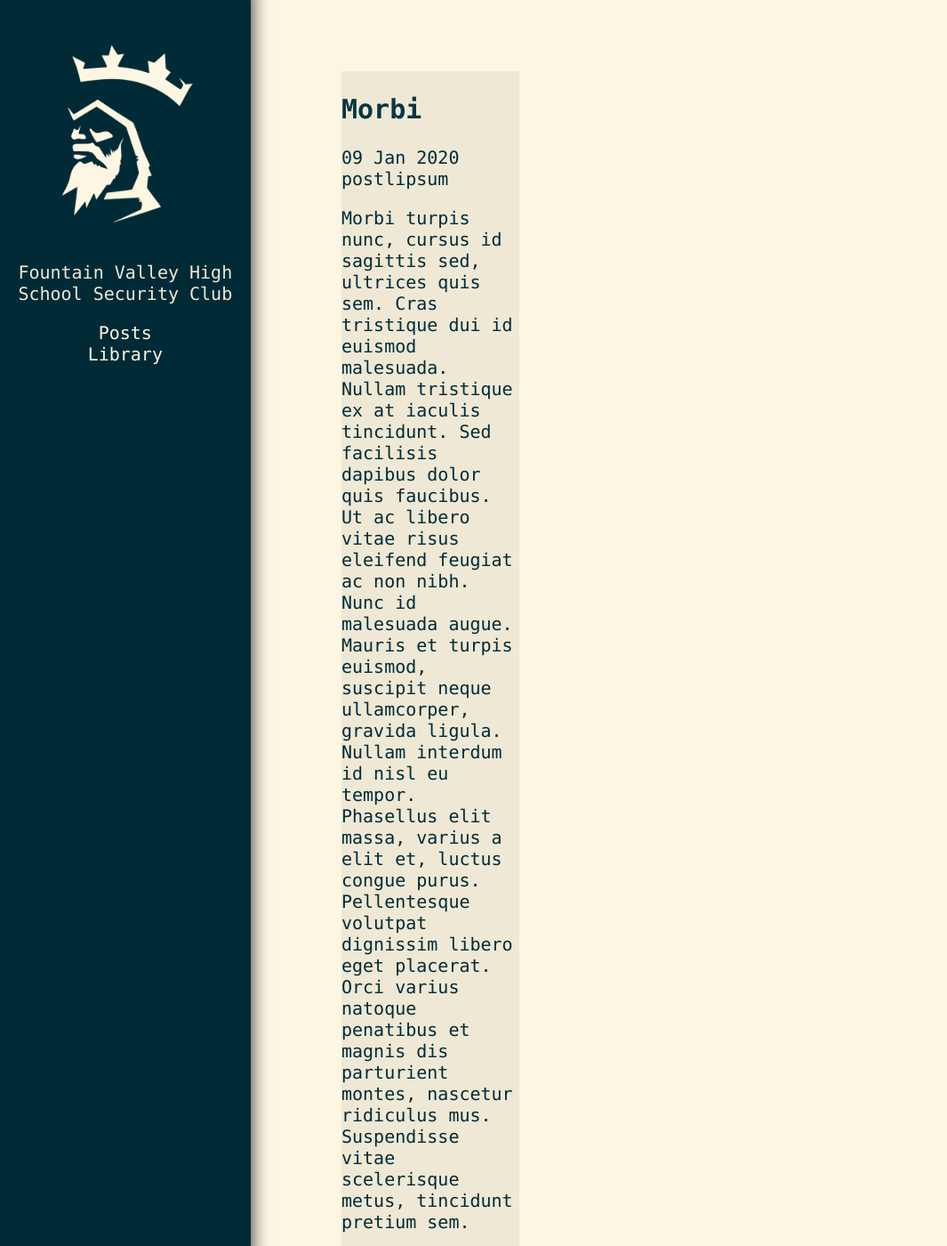
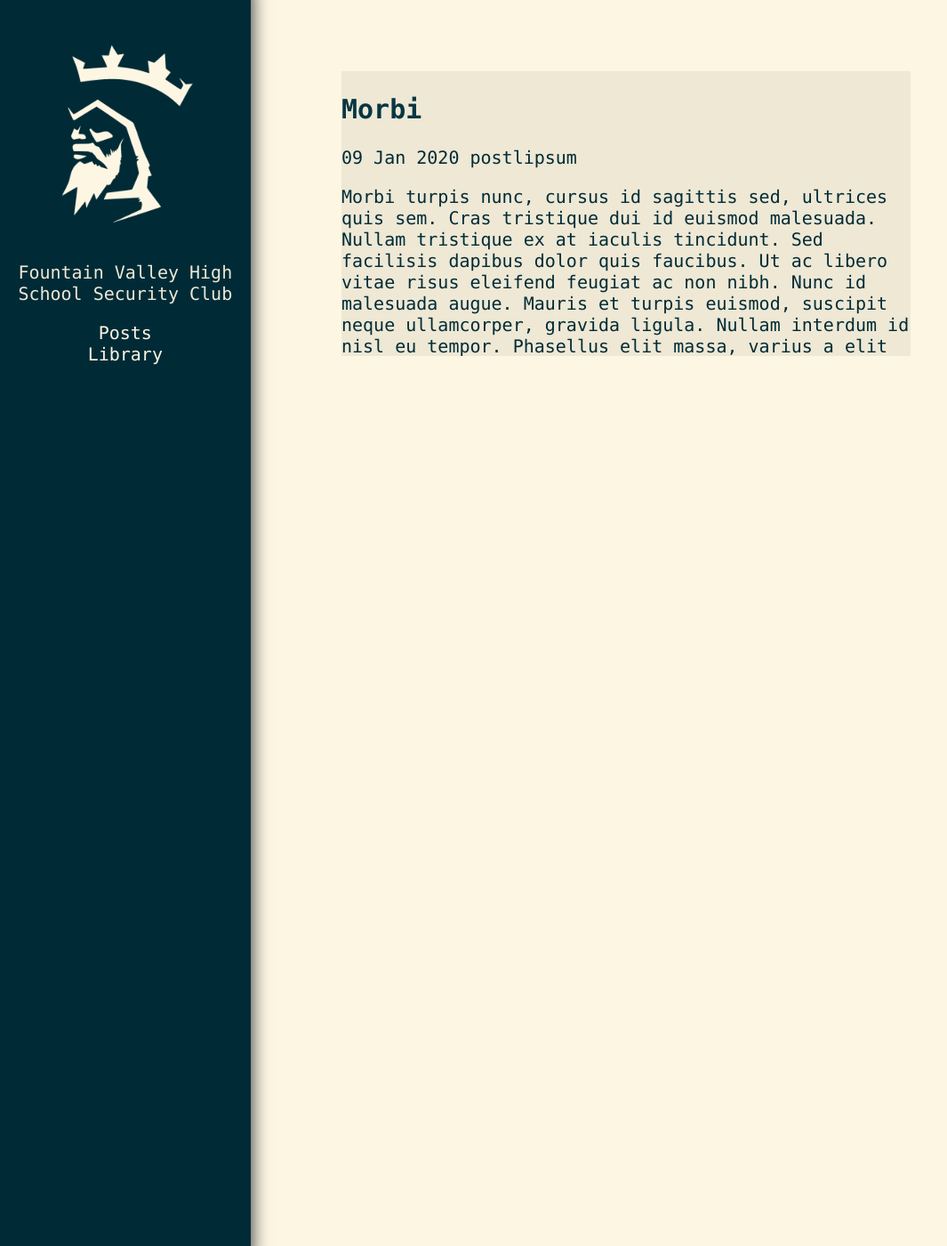
Before and after one commit to FVHSsec/fvhssec.github.io, a Jekyll site: the page built from index.md, in a window 1280 px wide and 1400 px high. Shown: the whole window at 89% size, without its empty margins (0-1065 px from the left). Built offline with Jekyll 4.4.1, drawn with Linux system fonts in a browser that asks for light colours; some of the changed text lies outside the part shown.

Commit message:
Update feed.css

```diff
--- a/assets/css/feed.css
+++ b/assets/css/feed.css
@@ -18,6 +18,6 @@ a {
 
 .post {
      background-color : var(--sol-base2);
-     max-width : 10em;
+     max-height : 16em;
      overflow : hidden;
 }
```
